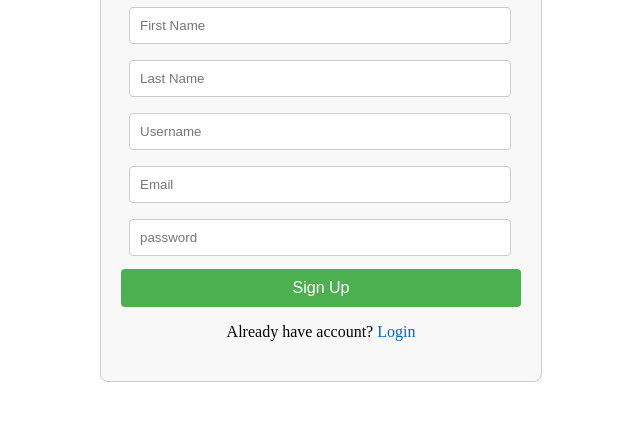
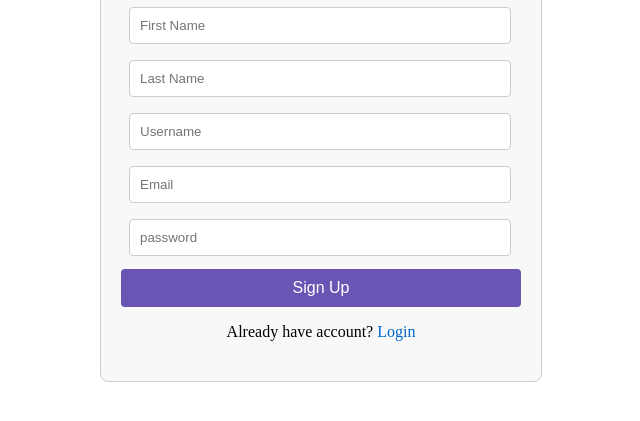
Before and after one commit to MunawarAliArbisoft/LoginForm, a plain HTML site: page index.html in a window 1280 px wide. Shown: the part 275-696 px from the top of the page, without its empty margins (319-959 px from the left). Drawn offline with Linux system fonts and the light colour scheme.

```diff
--- a/style.css
+++ b/style.css
@@ -41,14 +41,14 @@
     margin-top: 5px;
     border: none;
     border-radius: 4px;
-    background-color: #4caf50;
+    background-color: #6a55b5;
     color: #fff;
     font-size: 16px;
     cursor: pointer;
   }
 
   .card input[type="submit"]:hover {
-    background-color: #45a049;
+    background-color: #5945a0;
   }
 
   .card p {
```
Also changed, not shown: assets/Login_screen.png (added), assets/Signup_screen.png (added), assets/Welcome_screen.png (added), 1 other file.
